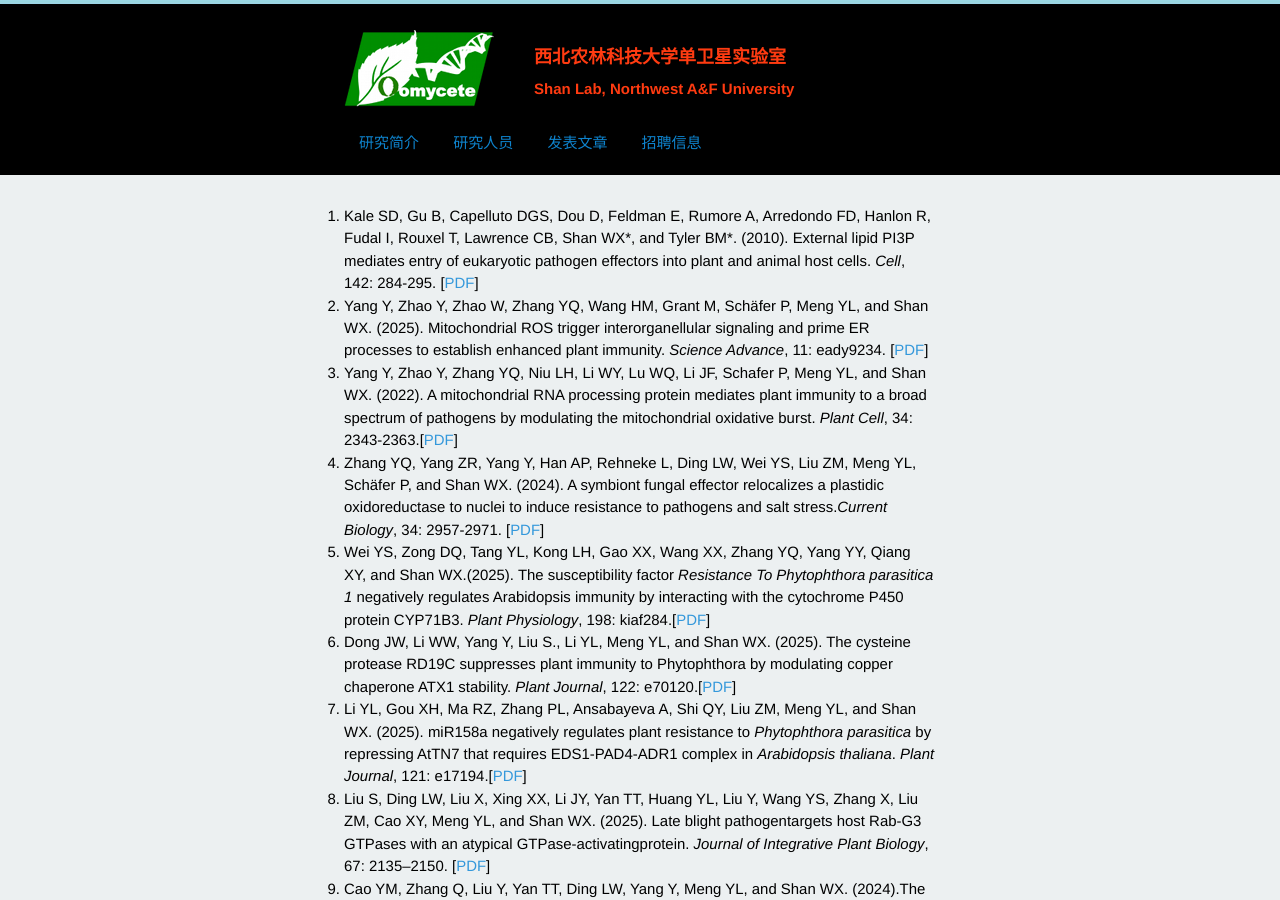
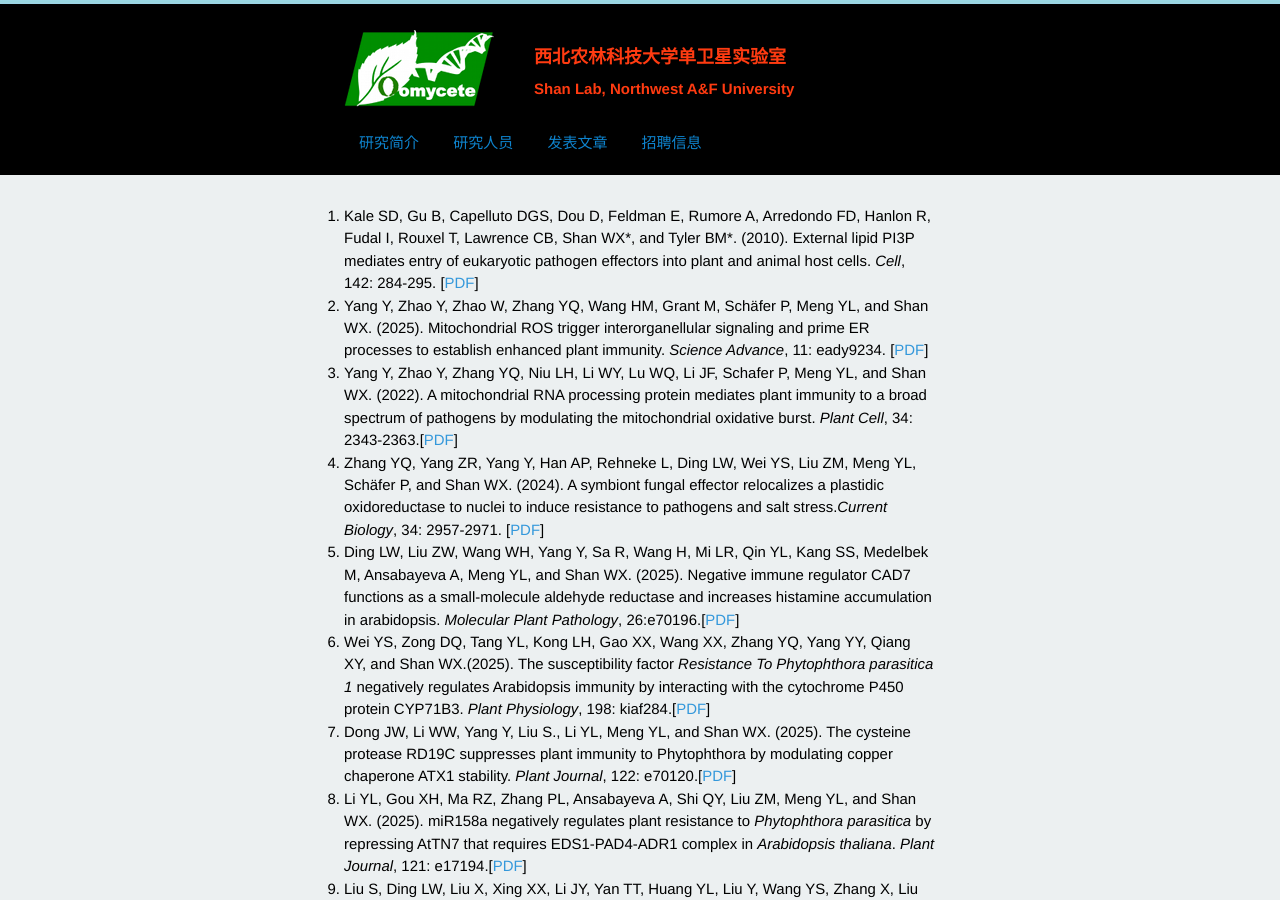
Before and after one commit to shanclub2/shanlab, a Jekyll site: the page built from publication.html, in a window 1280 px wide and 900 px high. Built offline with Jekyll 4.4.1, drawn with Linux system fonts in a browser that asks for light colours; Markdown is read by kramdown in place of the engine named in the settings; a script that is not in the unit is left out.

Commit message:
Update publication.html

```diff
--- a/publication.html
+++ b/publication.html
@@ -17,6 +17,9 @@ Yang Y, Zhao Y, Zhang YQ, Niu LH, Li WY, Lu WQ, Li JF, Schafer P, Meng YL, and S
 </li>
 <li>
 Zhang YQ, Yang ZR, Yang Y, Han AP, Rehneke L, Ding LW, Wei YS, Liu ZM, Meng YL, Schäfer P, and Shan WX. (2024). A symbiont fungal effector relocalizes a plastidic oxidoreductase to nuclei to induce resistance to pathogens and salt stress.<i>Current Biology</i>, 34: 2957-2971. [<a href="/pdf/zhangetal.pdf">PDF</a>]
+</li>
+<li>
+Ding LW, Liu ZW, Wang WH, Yang Y, Sa R, Wang H, Mi LR, Qin YL, Kang SS, Medelbek M, Ansabayeva A, Meng YL, and Shan WX. (2025). Negative immune regulator CAD7 functions as a small-molecule aldehyde reductase and increases histamine accumulation in arabidopsis. <i>Molecular Plant Pathology</i>, 26:e70196.[<a href="/pdf/Ding2025.pdf">PDF</a>]
 </li>
 <li>
 Wei YS, Zong DQ, Tang YL, Kong LH, Gao XX, Wang XX, Zhang YQ, Yang YY, Qiang XY, and Shan WX.(2025). The susceptibility factor <i>Resistance To Phytophthora parasitica 1</i>  negatively regulates Arabidopsis immunity by interacting with the cytochrome P450 protein CYP71B3. <i> Plant Physiology</i>, 198: kiaf284.[<a href="/pdf/wei2025.pdf">PDF</a>]
```
